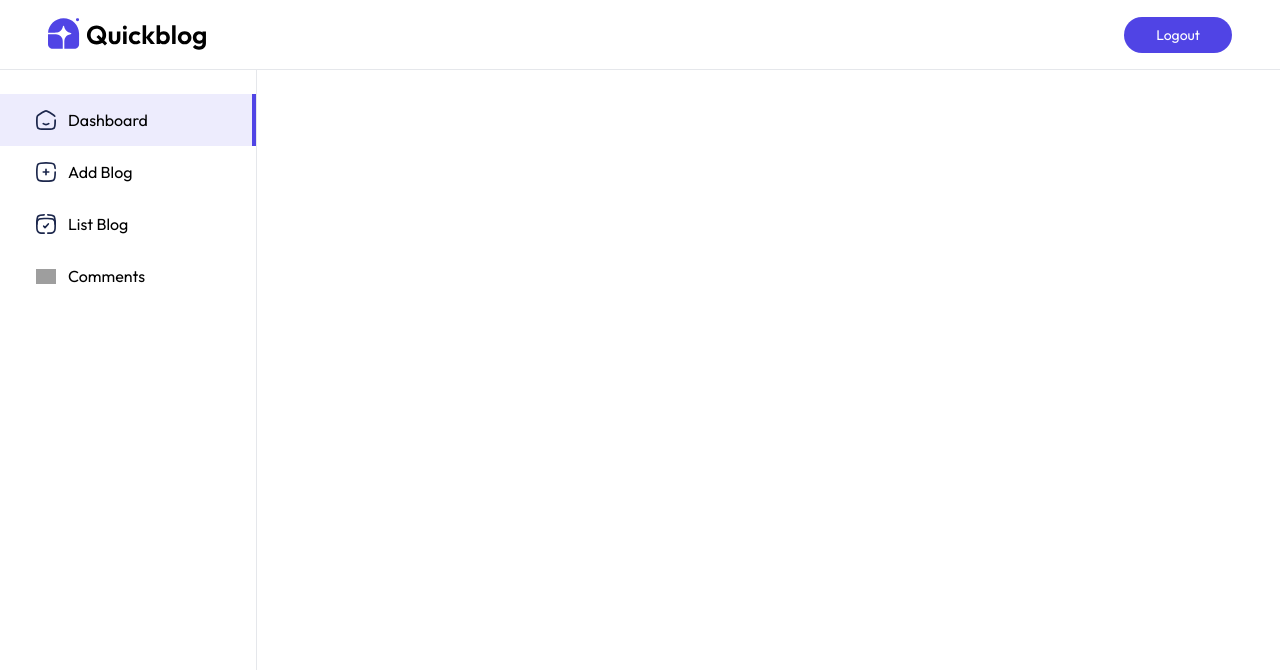
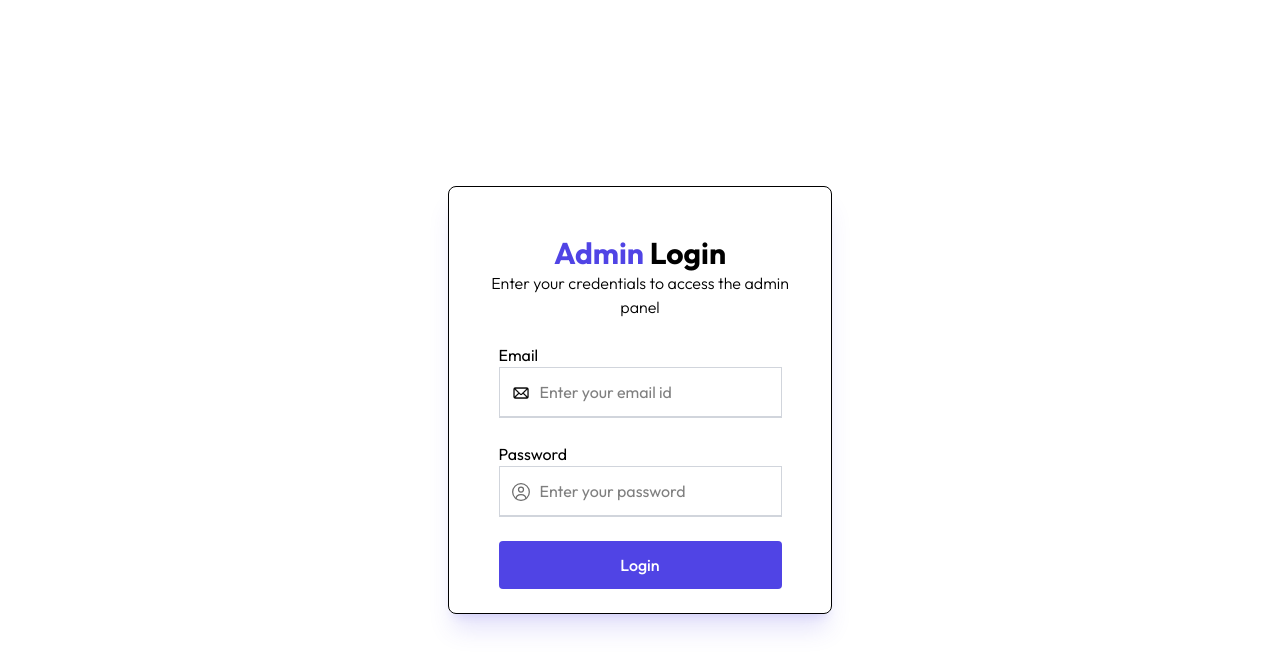
Before and after one commit to duttaanirban/QuickBlog, a React (Vite) app in the folder client/: page /admin in a window 1280 px wide. Shown: the top 670 px of the page. Built offline with nearby package versions, Linux system fonts and the light colour scheme; grey boxes are pictures that could not be loaded.

Commit message:
login page created

```diff
--- a/client/src/App.jsx
+++ b/client/src/App.jsx
@@ -6,6 +6,7 @@ import Dashboard from './pages/admin/dashboard.jsx'
 import AddBlog from './pages/admin/AddBlog.jsx'
 import ListBlog from './pages/admin/ListBlog.jsx'
 import Comments from './pages/admin/Comments.jsx'
+import Login from './components/admin/Login.jsx'
 
 const App = () => {
   return (
@@ -13,7 +14,8 @@ const App = () => {
     <Routes>
       <Route path="/" element={<HomePage />} />
       <Route path="/blog/:id" element={<BlogPage />} />
-      <Route path="/admin" element={<Layout />}>
+      // eslint-disable-next-line no-constant-condition, no-constant-condition, no-constant-condition
+      <Route path="/admin" element={false ? <Layout /> : <Login />}>
         <Route index element={<Dashboard />} />
         <Route path='addBlog' element={<AddBlog />} />
         <Route path='listBlog' element={<ListBlog />} />
--- a/client/src/components/admin/Login.jsx
+++ b/client/src/components/admin/Login.jsx
@@ -1,8 +1,45 @@
-import React from 'react'
+import emailIcon from "../../assets/email_icon.png";
+import userIcon from "../../assets/user_icon.svg";
 
 const Login = () => {
+
+
+
+  const handleSubmit = (e) => {
+    e.preventDefault();
+  }
+
   return (
-    <div>Login</div>
+    <div className='flex items-center justify-center h-screen'>
+      <div className='w-full max-w-sm p-6 max-md:m-6 border bprder-primary/30
+      shadow-xl shadow-primary/15 rounded-lg'>
+        <div className='flex flex-col items-center justify-center'>
+          <div className='w-full py-6 text-center'>
+            <h1 className='text-3xl font-bold'><span className='text-primary'>Admin</span> Login</h1>
+            <p className='font-light'>Enter your credentials to access the admin panel</p>
+          </div>
+          <form onSubmit={handleSubmit}>
+              <div className="flex flex-col mb-6">
+                <label>Email</label>
+                <div className="relative flex items-center">
+                  <img src={emailIcon} alt="email icon" className="w-5 h-5 absolute left-3" />
+                  <input type="email" required placeholder="Enter your email id"
+                    className="border border-b-2 border-gray-300 p-3 pl-10 outline-none w-full" />
+                </div>
+              </div>
+              <div className="flex flex-col mb-6">
+                <label>Password</label>
+                <div className="relative flex items-center">
+                  <img src={userIcon} alt="password icon" className="w-5 h-5 absolute left-3" />
+                  <input type="password" required placeholder="Enter your password"
+                    className="border border-b-2 border-gray-300 p-3 pl-10 outline-none w-full" />
+                </div>
+              </div>
+              <button type="submit" className="w-full py-3 font-medium bg-primary text-white rounded cursor-pointer hover:bg-primary/90 transition-all">Login</button>
+          </form>
+        </div>
+      </div>
+    </div>
   )
 }
 
--- a/client/src/pages/admin/Layout.jsx
+++ b/client/src/pages/admin/Layout.jsx
@@ -1,6 +1,7 @@
 import { assets } from '../../assets/assets'
 import { Outlet, useNavigate } from 'react-router-dom';
 import Sidebar from '../../components/admin/Sidebar';
+import Login from '../../components/admin/Login';
 
 const Layout = () => {
 
@@ -22,6 +23,7 @@ const Layout = () => {
         <div className='flex h-[calc(100vh-70px)]'>
             <Sidebar />
 
+
         </div>
     </>
   )
```
